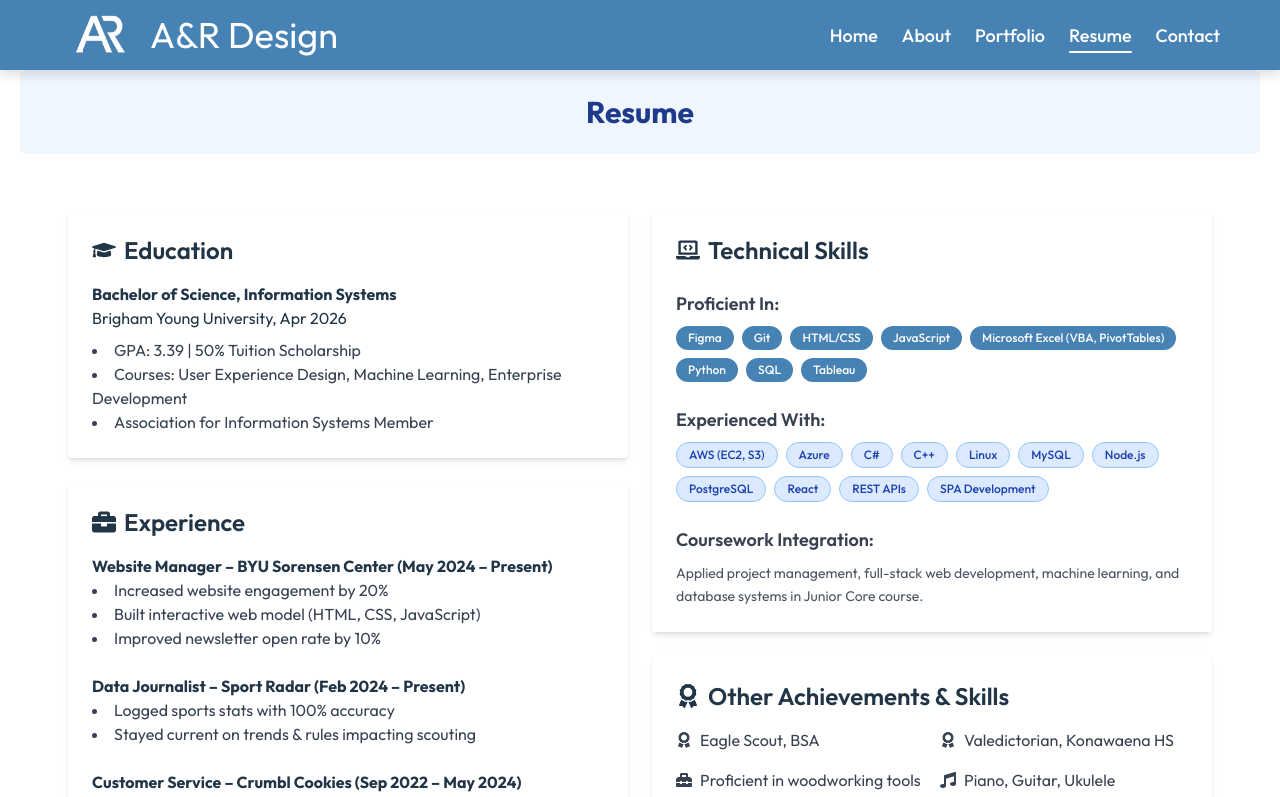
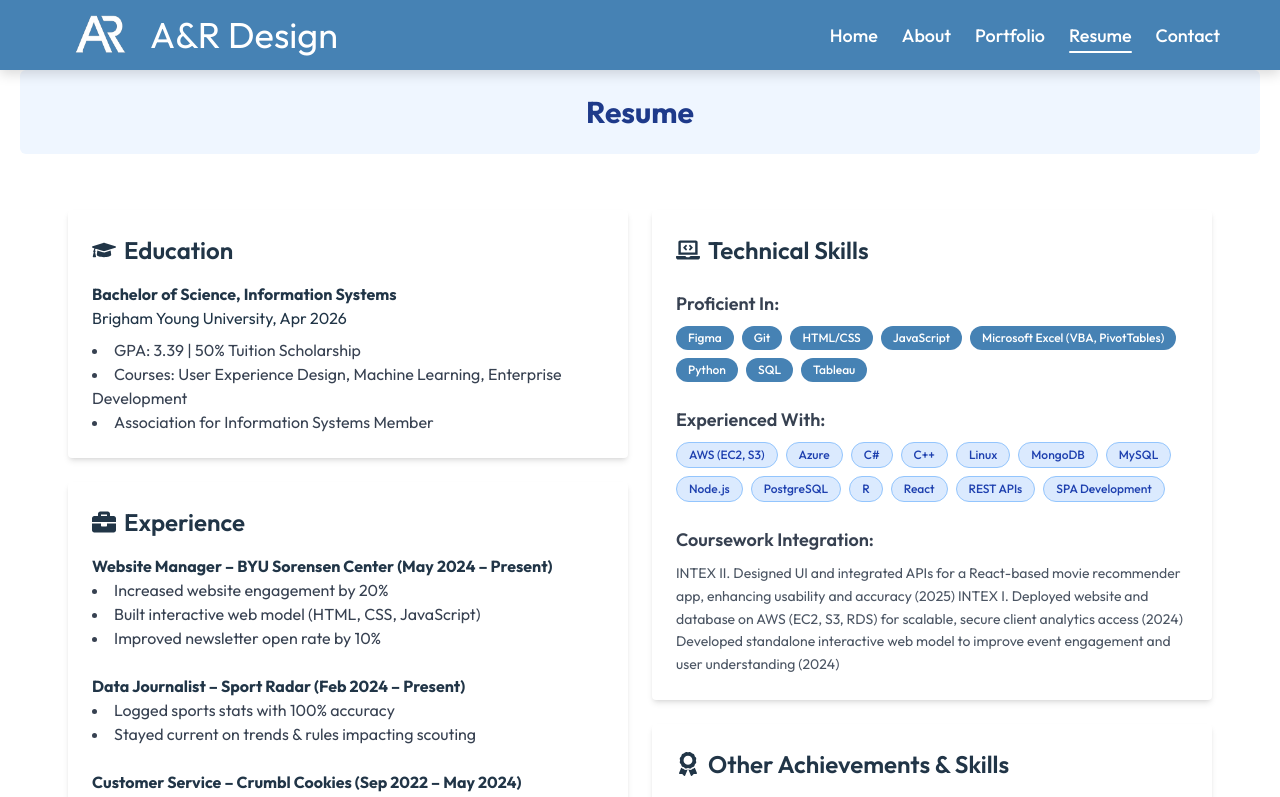
Before and after one commit to AAllred18/ARDesign, a React (Vite) app in the folder frontend/: page /resume in a window 1280 px wide. Shown: the top 797 px of the page. Built offline with nearby package versions, Linux system fonts and the light colour scheme; a web font is replaced by a local one.

Commit message:
Update Resume.tsx

```diff
--- a/frontend/src/pages/Resume.tsx
+++ b/frontend/src/pages/Resume.tsx
@@ -92,7 +92,7 @@ const Resume: React.FC = () => {
                   <div>
                     <h3 className="text-lg font-semibold text-gray-700 mb-2">Experienced With:</h3>
                     <div className="flex flex-wrap gap-2">
-                      {["AWS (EC2, S3)", "Azure", "C#", "C++", "Linux", "MySQL", "Node.js", "PostgreSQL", "React", "REST APIs", "SPA Development"].map((skill, index) => (
+                      {["AWS (EC2, S3)", "Azure", "C#", "C++", "Linux", "MongoDB", "MySQL", "Node.js", "PostgreSQL", "R", "React", "REST APIs", "SPA Development"].map((skill, index) => (
                         <span key={index} className="inline-block bg-blue-100 text-blue-800 text-xs font-medium px-3 py-1 rounded-full border border-blue-300">
                           {skill}
                         </span>
@@ -103,7 +103,9 @@ const Resume: React.FC = () => {
                   <div>
                     <h3 className="text-lg font-semibold text-gray-700 mb-2">Coursework Integration:</h3>
                     <p className="text-gray-600 text-sm leading-relaxed">
-                      Applied project management, full-stack web development, machine learning, and database systems in Junior Core course.
+                      INTEX II. Designed UI and integrated APIs for a React-based movie recommender app, enhancing usability and accuracy (2025)
+                      INTEX I. Deployed website and database on AWS (EC2, S3, RDS) for scalable, secure client analytics access (2024)
+                      Developed standalone interactive web model to improve event engagement and user understanding (2024)
                     </p>
                   </div>
                 </div>
```
